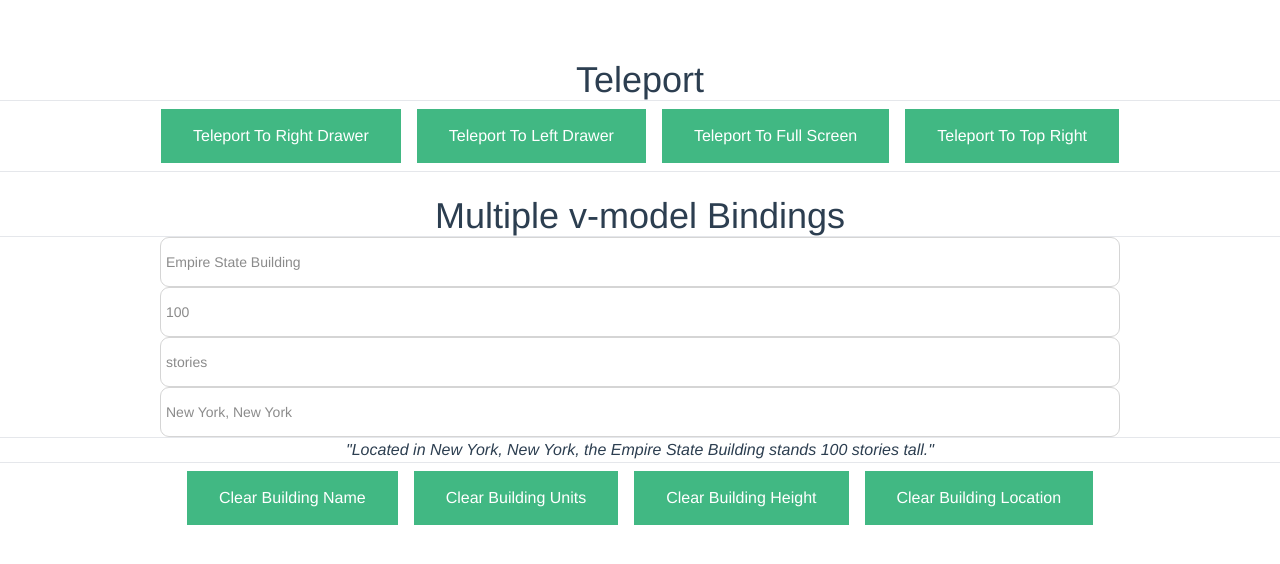
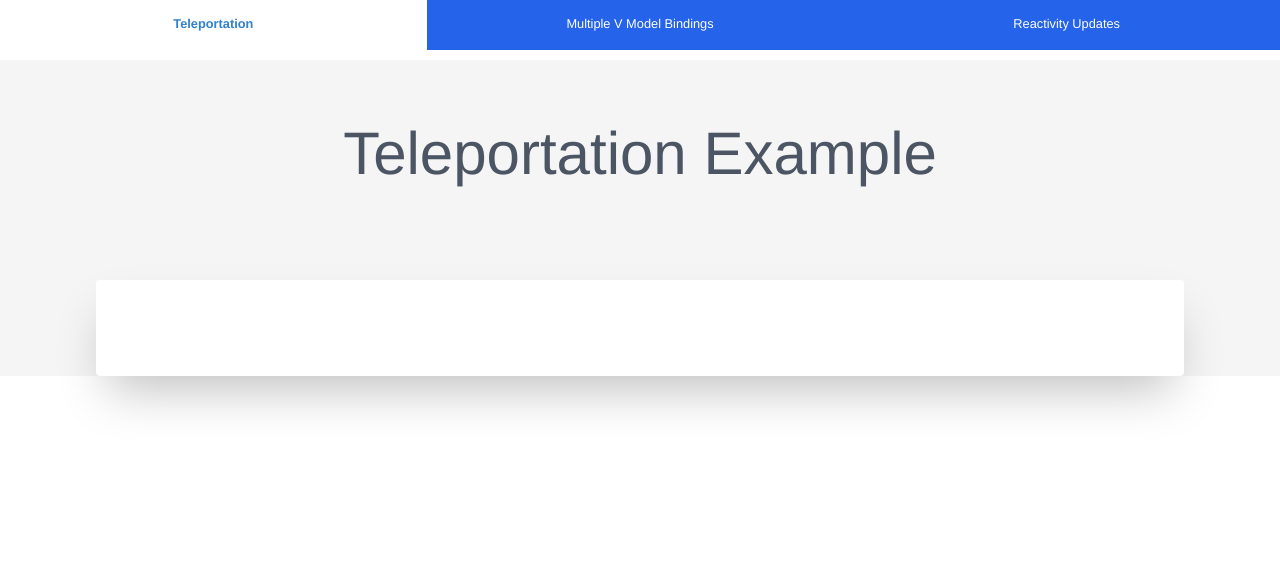
Before and after one commit to zhorton34/vue3-crashcourse, a Vue app: page / in a window 1280 px wide. Shown: the top 564 px of the page. Built offline with nearby package versions, Linux system fonts and the light colour scheme.

Commit message:
Improved ui and added better reactivity interactive example

```diff
--- a/index.html
+++ b/index.html
@@ -30,6 +30,16 @@
       display: inline-block;
       font-size: 16px;
     }
+
+    button:disabled {
+      color: #3182ce;
+      font-weight: bolder;
+      background-color: white;
+    }
+
+    #app {
+      background-color: #f5f5f5;
+    }
   </style>
 
   <meta name="viewport" content="width=device-width, initial-scale=1.0">
--- a/src/App.vue
+++ b/src/App.vue
@@ -1,47 +1,72 @@
 <template>
-    <Teleportation />
+    <div :class="classes.sections.navigator">
+        <template v-for="section in sections" >
+            <button @click="show(section)" :class="classes.sections.btn" :disabled="section.show">
+                <small>{{ section.title }}</small>
+            </button>
+        </template>
+    </div>
 
-    <h1 class="text-4xl">Multiple v-model Bindings</h1>
-    <hr>
-    <VModelMultiplied
-        v-model:name="building.name"
-        v-model:units="building.units"
-        v-model:height="building.height"
-        v-model:location="building.location"
-    />
-    <br><hr>
-    <i>
-        "Located in {{ building.location }}, the {{ building.name }} stands {{ building.height }} {{ building.units }} tall."
-    </i>
-    <hr>
+    <h1 :class="classes.sections.title">
+        {{ active.title }} Example
+    </h1>
 
-    <div class="flex justify-center">
-        <button class="m-2" @click="building.name = ''">Clear Building Name</button>
-        <button class="m-2" @click="building.units = ''">Clear Building Units</button>
-        <button class="m-2" @click="building.height = ''">Clear Building Height</button>
-        <button class="m-2" @click="building.location = ''">Clear Building Location</button>
+    <div :class="classes.sections.container">
+        <section v-is="active.component" />
     </div>
 </template>
 
 <script>
     import Teleportation from './sections/Teleportation.vue'
-    import VModelMultiplied from './components/VModelMultiplied.vue'
+    import ReactiveDetection from './sections/ReactiveDetection.vue'
+    import MultipleVModelBindings from './sections/MultipleVModelBindings.vue'
 
     export default {
         name: 'App',
 
         data: () => ({
-            building: {
-                name: 'Empire State Building',
-                location: 'New York, New York',
-                height: '100',
-                units: 'stories',
-            }
+            classes: {
+                sections: {
+                    btn: 'w-full bg-blue-600 shadow-outline',
+                    title: 'text-gray-600 font-light pt-16 text-6xl',
+                    navigator: 'flex fixed justify-start -mt-16 w-full z-10',
+                    container: 'border-gray-400 bg-white p-12 m-24 rounded shadow-2xl border-gray-600',
+
+                }
+            },
+            sections: [
+                {
+                    id: 0,
+                    show: true,
+                    title: 'Teleportation',
+                    component: Teleportation,
+                },
+                {
+                    id: 1,
+                    show: false,
+                    title: 'Multiple V Model Bindings',
+                    component: MultipleVModelBindings,
+                },
+                {
+                    id: 2,
+                    show: false,
+                    title: 'Reactivity Updates',
+                    component: ReactiveDetection,
+                }
+            ]
         }),
 
-        components: {
-            Teleportation,
-            VModelMultiplied,
+        computed: {
+            active: $this => $this.sections.find(({ show }) => show)
+        },
+
+        methods: {
+            show(section) {
+                this.sections = this.sections.map(item => ({
+                    ...item,
+                    show: section.id === item.id,
+                }))
+            }
         }
     }
 </script>
--- /dev/null
+++ b/src/components/BetterReactivity.vue
@@ -0,0 +1,155 @@
+<template>
+    <div class="fixed bg-white right-0 z-20 top-0 mt-12 border-l-2 border-t-2 border-b-2 border-gray-600">
+        <textarea class='editable text-center' v-model='groceries'></textarea>
+    </div>
+
+    <div class="fixed bg-white p-4 bottom-0 right-0 border-l-2 border-t-2 border-gray-600">
+        Watcher Triggered: <strong>{{ count }}</strong> Times
+    </div>
+
+    <div class="flex justify-around w-full">
+        <div class="flex justify-start flex-wrap w-1/2 border-8 p-2">
+            <h2 class="text-2xl w-full text-left">
+                Object Reactivity Updates<hr>
+            </h2>
+
+
+            <div class="py-2 my-2 text-left w-full">
+                <button @click="delete grocery.cart.meats">
+                    Delete a Property
+                </button>
+                <pre class="text-left">delete this.grocery.cart.meats</pre>
+            </div>
+
+            <div class="py-2 my-2 text-left w-full">
+                <button @click="grocery.cart.total = grocery.list.length">
+                    Add A Property
+                </button>
+                <pre class="text-left my-4">this.grocery.cart.total = this.grocery.list.length</pre>
+            </div>
+
+            <div class="py-2 my-2 text-left w-full">
+                <button class='bg-red-500' @click="$set(grocery.cart, 'goal', 'Clean Life')">
+                    $set is deprecated
+                </button>
+                <pre class="text-left">this.$set(this.grocery, 'goal' 'Clean Life')</pre>
+            </div>
+        </div>
+
+        <div class="flex justify-start flex-wrap w-1/2 border-8 p-2">
+            <h2 class="text-2xl w-full text-left">
+                Array Reactivity Updates<hr>
+            </h2>
+
+
+            <div class="py-2 my-2 text-left w-full">
+                <button @click="grocery.list[0] = 'updated item'">
+                   Update Array By Index
+                </button>
+                <pre class="text-left">this.grocery.list[0] = 'updated item'</pre>
+            </div>
+
+            <div class="py-2 my-2 text-left w-full">
+                <button @click="grocery.list.length = 200">
+                    Update Array Length
+                </button>
+                <pre class="text-left my-4">this.grocery.list.length = 200</pre>
+            </div>
+
+            <div class="py-2 my-2 text-left w-full">
+                <button @click="grocery.list.push('item pushed to grocery list array')">
+                    Push Items To Array (Works as expected)
+                </button>
+                <br>
+                <small>(Previous two Array examples properly worked, but only array mutations like array.push)</small>
+
+                <pre class="text-left my-4">this.grocery.list.push('item pushed to grocery list array')</pre>
+            </div>
+        </div>
+
+    </div>
+    <hr>
+
+
+    <div class="text-left my-8">
+        <strong>Items on List</strong>
+        <pre>{{ grocery.list }}</pre>
+
+
+        <strong>Items in Cart</strong>
+        <pre>{{ grocery.cart }}</pre>
+
+        <strong>Grocery Cart</strong>
+        <pre>{{ grocery }}</pre>
+    </div>
+
+</template>
+
+<script>
+export default {
+    name: "BetterReactivity",
+
+    data: () => ({
+        count: 0,
+        grocery: {
+            cart: {
+                meats: ['steak'],
+                fruit: ['apple', 'pear'],
+            },
+
+            list: ['steak', 'apple', 'pear'],
+        }
+    }),
+
+    computed: {
+        groceries: {
+            get() {
+                return JSON.stringify(this.grocery, null, 4)
+            },
+            set(value) {
+                try {
+                    value = JSON.parse(value.trim())
+                    this.grocery = value
+                } catch {
+                    console.warn("Improper JSON")
+                }
+            },
+        },
+    },
+
+
+    watch: {
+        grocery: {
+            deep: true,
+            immediate: true,
+            handler () {
+                this.count = this.count + 1
+            }
+        }
+    }
+}
+</script>
+
+
+<style scope>
+    .editable::-webkit-scrollbar {
+        display: none
+    }
+    .editable {
+        scrollbar-width: none;  /* Firefox */
+        -ms-overflow-style: none;  /* IE and Edge */
+    }
+    .editable {
+        text-align: left;
+        font-size: 12px;
+        border-radius: 3px;
+        background-color: #dddd;
+        border: 1px dashed purple;
+        color: indigo;
+        min-width: 200px
+    }
+    textarea.editable {
+        margin: 0 10px 0 10px;
+        min-height: 300px !important;
+    }
+</style>
--- /dev/null
+++ b/src/sections/MultipleVModelBindings.vue
@@ -0,0 +1,35 @@
+<template>
+    <VModelMultiplied
+        v-model:name="building.name"
+        v-model:units="building.units"
+        v-model:height="building.height"
+        v-model:location="building.location"
+    />
+
+    <div class="my-8">
+        <i>"Located in {{ building.location }}, the {{ building.name }} stands {{ building.height }} {{ building.units }} tall."</i>
+    </div>
+
+    <div class="flex justify-center">
+        <button class="m-2" @click="building.name = ''">Clear Building Name</button>
+        <button class="m-2" @click="building.units = ''">Clear Building Units</button>
+        <button class="m-2" @click="building.height = ''">Clear Building Height</button>
+        <button class="m-2" @click="building.location = ''">Clear Building Location</button>
+    </div>
+</template>
+
+<script>
+    import VModelMultiplied from '../components/VModelMultiplied.vue'
+
+    export default {
+        components: { VModelMultiplied },
+        data: () => ({
+            building: {
+                name: 'Empire State Building',
+                location: 'New York, New York',
+                height: '100',
+                units: 'stories',
+            }
+        }),
+    }
+</script>
--- /dev/null
+++ b/src/sections/ReactiveDetection.vue
@@ -0,0 +1,11 @@
+<template>
+    <BetterReactivity/>
+</template>
+
+<script>
+    import BetterReactivity from "../components/BetterReactivity.vue"
+    export default {
+        name: 'ReactiveDetection',
+        components: { BetterReactivity }
+    }
+</script>
--- a/src/sections/Teleportation.vue
+++ b/src/sections/Teleportation.vue
@@ -1,6 +1,4 @@
 <template>
-    <h1 class="text-4xl">Teleport</h1>
-    <hr>
     <div class="flex justify-center">
         <ClickToTeleport to="right" label="Teleport To Right Drawer">
             Right Drawer Content
@@ -18,8 +16,6 @@
             Top Right Content
         </ClickToTeleport>
     </div>
-    <hr>
-    <br>
 </template>
 
 <script>
```
Also changed, not shown: src/main.js (+6 -1 lines), 1 other file (tests, documents, lock files or other folders).
